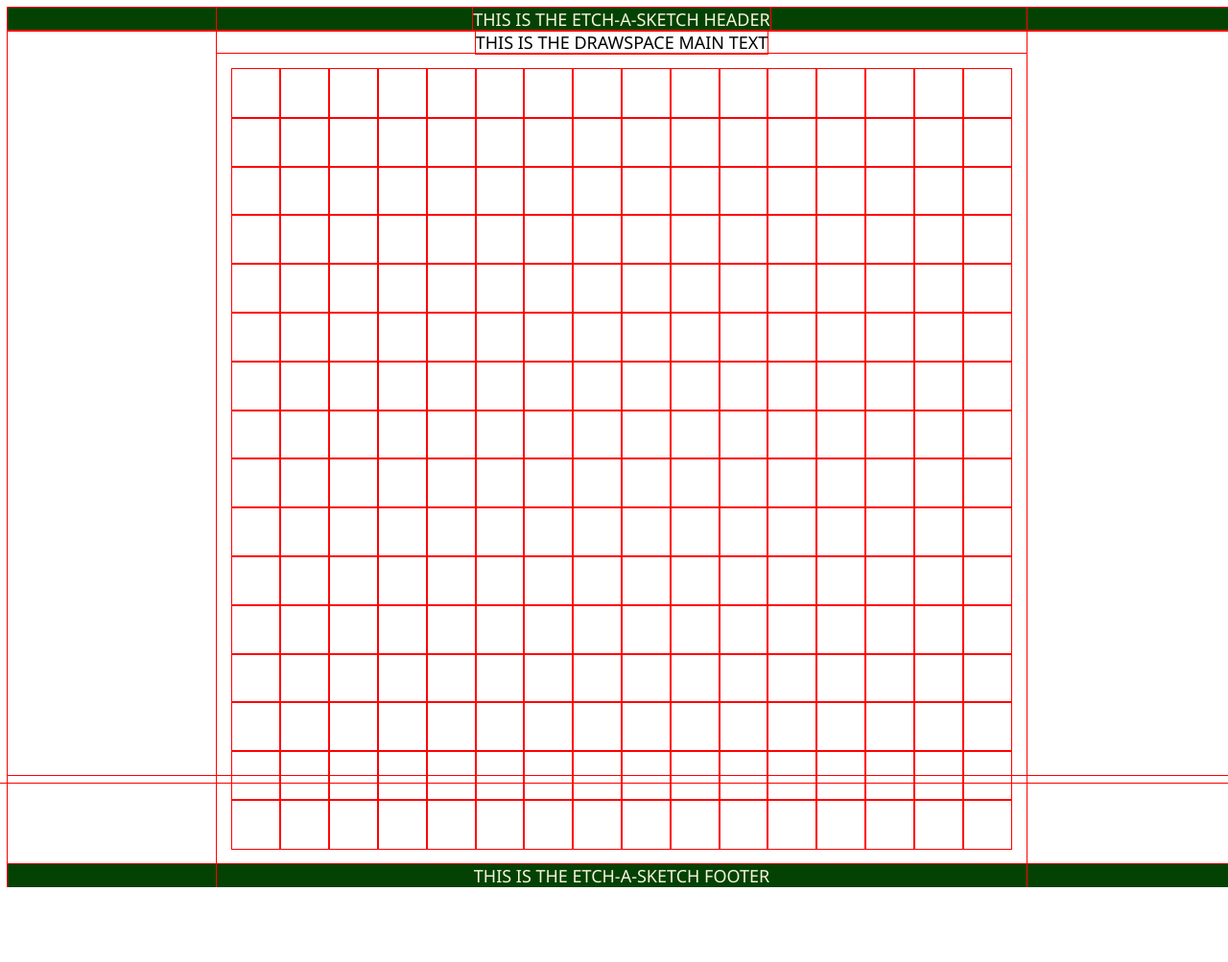
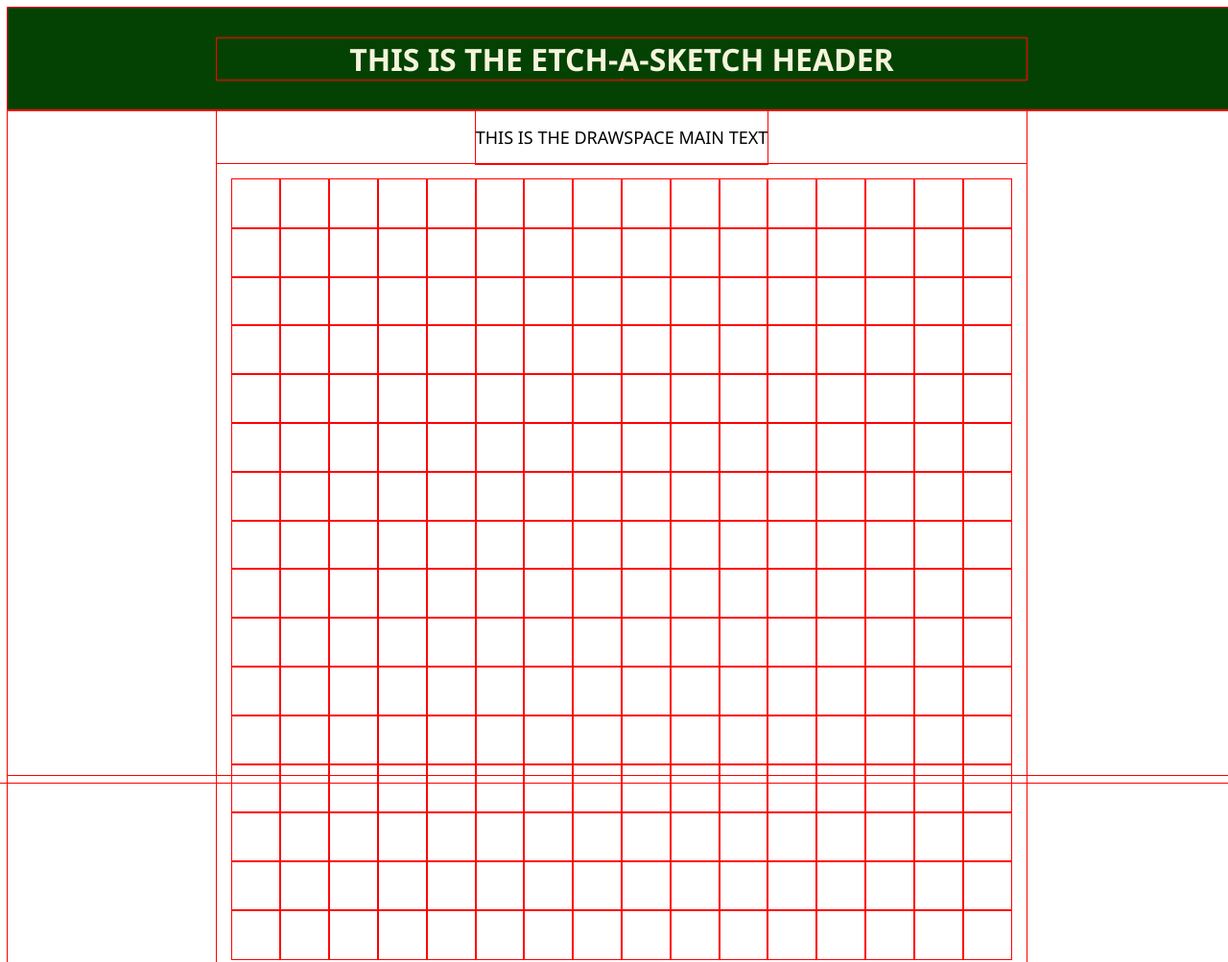
Before and after one commit to ki-me-o/etch-a-sketch, a plain HTML site: page index.html in a window 1280 px wide. Shown: the top 1003 px of the page at 96% size. Before the commit the page ends 925 px from the top, so only its background shows below. Drawn offline with Linux system fonts and the light colour scheme.

Commit message:
Clean up style a bit

```diff
--- a/styles.css
+++ b/styles.css
@@ -16,11 +16,18 @@ body {
 .hero, .footer {
     background-color: rgb(4, 66, 4);
     color: beige;
+    font-size: 32px;
+    font-weight: 800;
+    text-align: center;
     flex: 1;
     display: flex;
     justify-content: center;
     align-items: center;
+    padding: 32px 0;
+}
 
+.hero .header {
+    width: 100%;
 }
 
 .center {
@@ -28,6 +35,10 @@ body {
     display: flex;
     justify-content: center;
     align-items: center;
+}
+
+.center .maintext {
+    padding: 16px 0;
 }
 
 .content {
@@ -44,7 +55,6 @@ body {
     flex-flow: row wrap;
     justify-content: space-around;
     padding: 16px;
-
 }
 
 .drawspace div {
```
